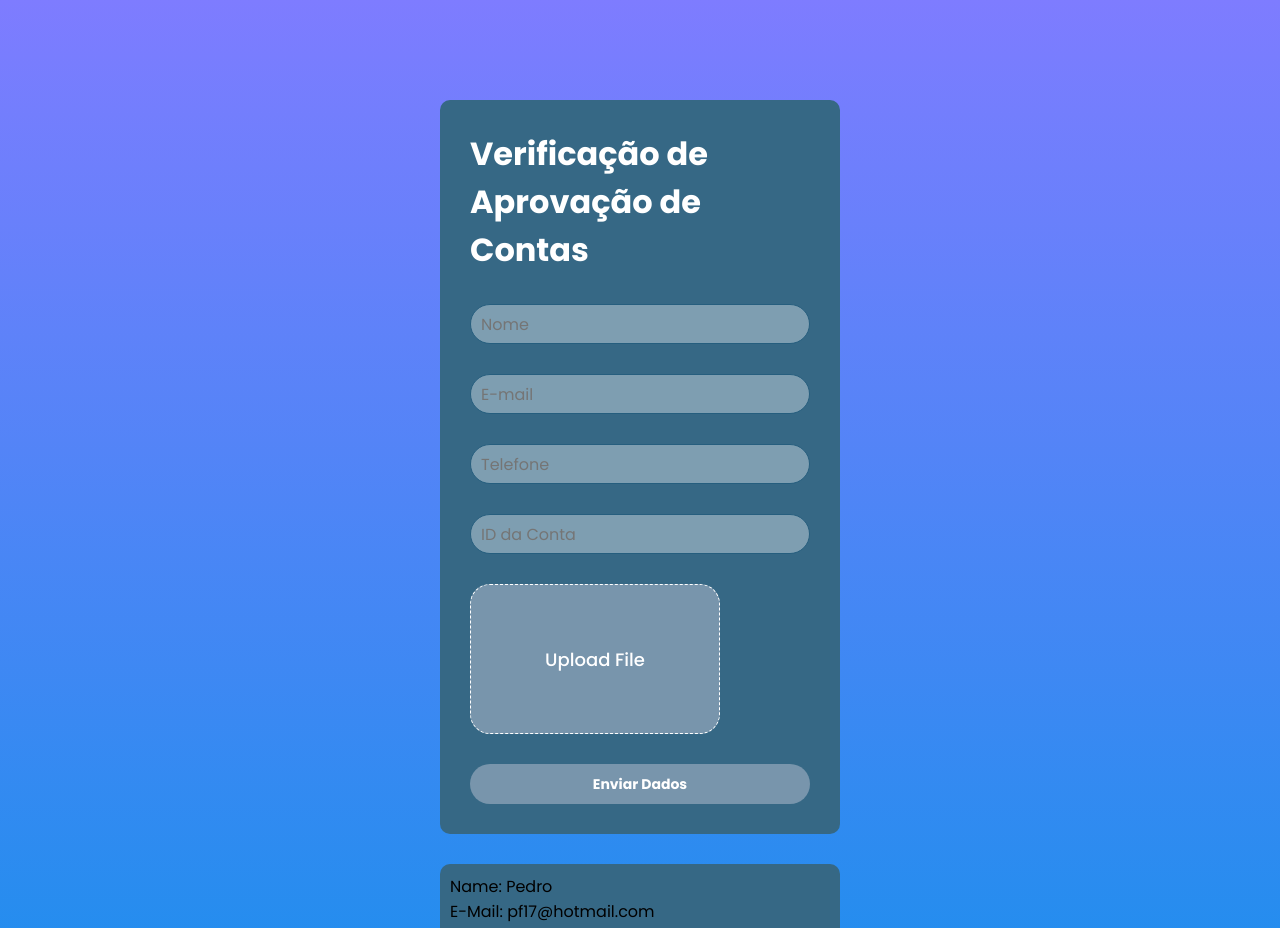
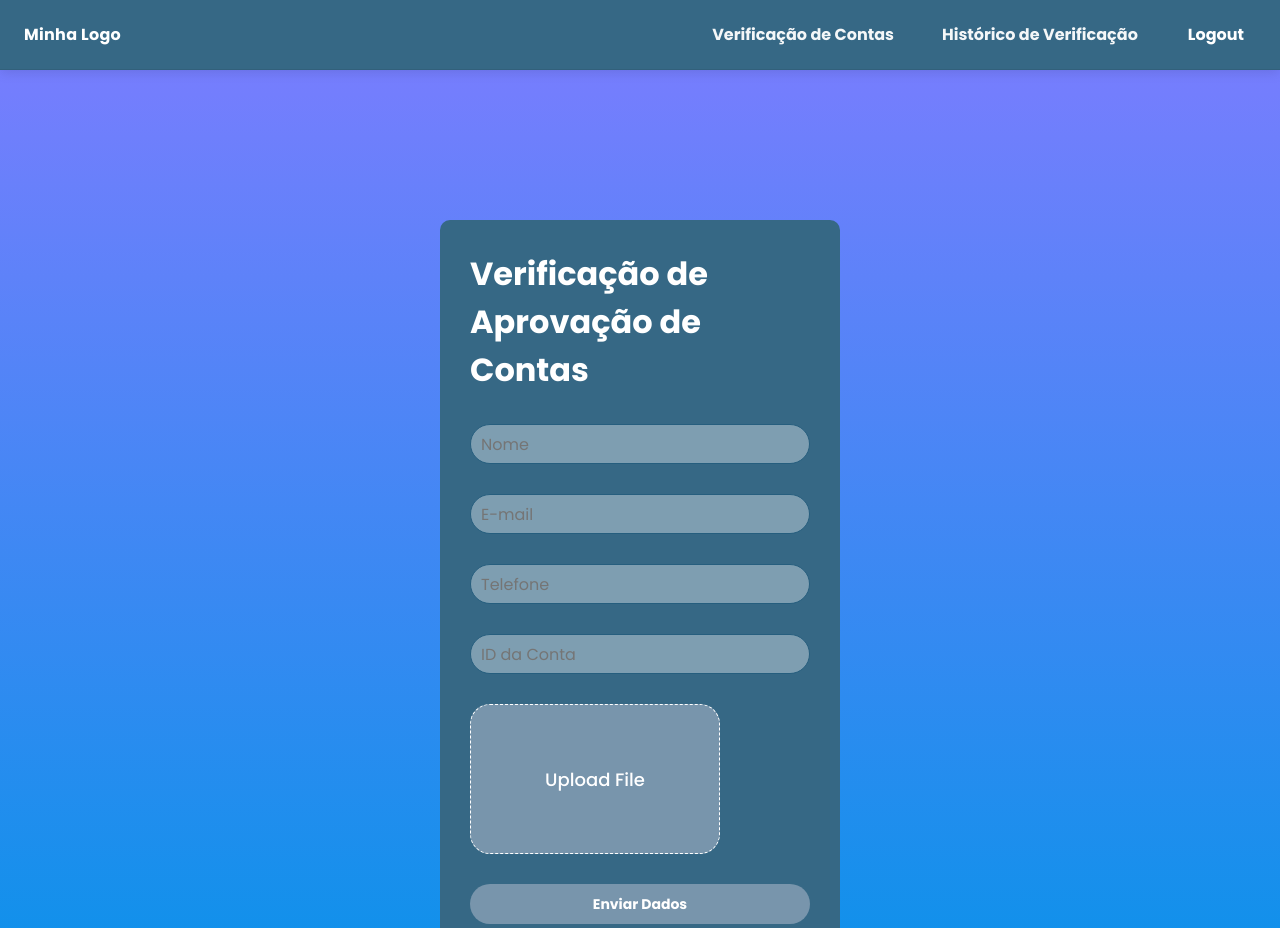
Before and after one commit to pedrosilva2604/project-solo-Pedro-FRONT_END, a React (Vite) app in the folder Gestão-Interna/: page /verificacao in a window 1280 px wide. Shown: the top 928 px of the page. Built offline with nearby package versions, Linux system fonts and the light colour scheme; a web font is replaced by a local one.

Commit message:
Implementação de NavBar e estruturação de pastas, para melhor organização das pages

```diff
--- a/Gestão-Interna/package.json
+++ b/Gestão-Interna/package.json
@@ -11,13 +11,14 @@
   },
   "dependencies": {
     "react": "^19.1.1",
-    "react-dom": "^19.1.1"
+    "react-dom": "^19.1.1",
+    "react-router-dom": "^7.9.1"
   },
   "devDependencies": {
     "@eslint/js": "^9.33.0",
     "@types/react": "^19.1.10",
     "@types/react-dom": "^19.1.7",
-    "@vitejs/plugin-react": "^5.0.0",
+    "@vitejs/plugin-react": "^5.0.3",
     "eslint": "^9.33.0",
     "eslint-plugin-react-hooks": "^5.2.0",
     "eslint-plugin-react-refresh": "^0.4.20",
--- /dev/null
+++ b/Gestão-Interna/src/App.jsx
@@ -0,0 +1,16 @@
+import React from "react";
+import { Routes, Route, Navigate } from "react-router-dom";
+import NavBar from "./components/NavBar/NavBar.jsx";
+import Verificacao from "./pages/Verificacao/Verificacao.jsx";
+
+export default function App() {
+  return (
+    <>
+      <NavBar />
+      <Routes>
+        <Route path="/" element={<Navigate to="/verificacao" replace />} />
+        <Route path="/verificacao" element={<Verificacao />} />
+      </Routes>
+    </>
+  );
+}
--- /dev/null
+++ b/Gestão-Interna/src/components/NavBar/NavBar.css
@@ -0,0 +1,73 @@
+:root{
+  --primary: #366885;   /* barra/base */
+  --accent:  #7895ac;   /* hover/realce */
+  --text:    #fff;      /* texto */
+  --dark:    #265e7e;   /* ativo/borda interna */
+  --muted:   #7e9eb1;   /* estados suaves/visited */
+}
+
+/* barra */
+.navbar {
+  position: sticky; top: 0; z-index: 50;
+  display: flex; align-items: center; justify-content: space-between;
+  padding: 14px 24px;
+  background: var(--primary);
+  color: var(--text);
+  box-shadow: 0 2px 12px rgba(0,0,0,.12);
+  border-bottom: 1px solid rgba(0,0,0,.08);
+}
+
+/* logo */
+.navbar__logo {
+  font-weight: 700;
+  letter-spacing: .3px;
+}
+
+/* lista de links */
+.navbar__links {
+  display: flex; gap: 28px; align-items: center;
+  list-style: none; margin: 0; padding: 0;
+  font-weight: bold;
+}
+
+/* links como “menu”, sem cara de link */
+.navlink {
+  text-decoration: none;
+  color: var(--text);
+  padding: 8px 10px;
+  border-radius: 10px;
+  transition: transform .15s ease, background-color .15s ease, opacity .15s ease;
+  opacity: .95;
+}
+
+.navlink:hover,
+.navlink:focus-visible {
+  background: color-mix(in srgb, var(--accent) 35%, transparent);
+  opacity: 1;
+}
+
+
+/* estados de link */
+.navbar__links a:visited { color: var(--text); }
+.navbar__links a:focus-visible { outline: 2px solid var(--accent); outline-offset: 2px; }
+
+/* botão logout */
+.navbar__logout {
+  all: unset;
+  cursor: pointer;
+  padding: 8px 12px;
+  border-radius: 10px;
+  transition: transform .15s ease, background-color .15s ease, opacity .15s ease;
+}
+
+.navbar__logout:hover,
+.navbar__logout:focus-visible {
+  background: color-mix(in srgb, var(--accent) 55%, transparent);
+}
+
+/* responsivo */
+@media (max-width: 640px) {
+  .navbar { padding: 12px 16px; }
+  .navbar__links { gap: 14px; }
+  .navlink, .navbar__logout { padding: 8px 10px; }
+}
--- /dev/null
+++ b/Gestão-Interna/src/components/NavBar/NavBar.jsx
@@ -0,0 +1,35 @@
+import React from 'react';
+import { NavLink } from 'react-router-dom';
+import './NavBar.css';
+
+const NavBar = () => {
+  return (
+    <nav className="navbar">
+      <div className="navbar__logo">Minha Logo</div>
+
+      <ul className="navbar__links">
+        <li>
+          <NavLink
+            to="/verificacao"
+            className={({ isActive }) => (isActive ? 'navlink active' : 'navlink')}
+          >
+            Verificação de Contas
+          </NavLink>
+        </li>
+        <li>
+          <NavLink
+            to="/historico"
+            className={({ isActive }) => (isActive ? 'navlink active' : 'navlink')}
+          >
+            Histórico de Verificação
+          </NavLink>
+        </li>
+        <li>
+          <button type="button" className="navbar__logout">Logout</button>
+        </li>
+      </ul>
+    </nav>
+  );
+};
+
+export default NavBar;
--- a/Gestão-Interna/src/main.jsx
+++ b/Gestão-Interna/src/main.jsx
@@ -1,11 +1,11 @@
-import { StrictMode } from "react";
+import React from "react";
 import { createRoot } from "react-dom/client";
-import Home from "./pages/home/App.jsx";
+import { BrowserRouter } from "react-router-dom";
 import "./index.css";
-
+import App from './App.jsx';
 
 createRoot(document.getElementById("root")).render(
-  <StrictMode>
-    <Home />
-  </StrictMode>,
+  <BrowserRouter>
+    <App />
+  </BrowserRouter>
 );
--- a/Gestão-Interna/src/pages/home/style.css
+++ b/Gestão-Interna/src/pages/Verificacao/Verificacao.css
@@ -20,6 +20,7 @@ form {
     max-width: 50%;
     width: 400px;
     margin-bottom: 20px;
+    margin-top: 50px;
 
     & button {
         border-radius: 30px;
@@ -57,4 +58,15 @@ form {
     padding: 10px;
     width: 400px;
     border-radius: 10px;
+
+    & p{
+        color: #fff;
+        font-weight: bold;
+    }
+
+    & span {
+        font-weight: normal;
+        font-size: 15px;
+    }
+
 }
--- /dev/null
+++ b/Gestão-Interna/src/pages/Verificacao/Verificacao.jsx
@@ -0,0 +1,26 @@
+import FileInput from "../../components/FileInput/FileInput";
+import "./Verificacao.css";
+import React from "react";
+
+function Verificacao() {
+
+  return (
+    <div className="container">
+      <form>
+        <h1>Verificação de Aprovação de Contas</h1>
+        <input placeholder="Nome" name="nome" type="text"/>
+        <input placeholder="E-mail" name="e-mail" type="email"/>
+        <input placeholder="Telefone" name="telefone" type="tel"/>
+        <input type="text" name="id-conta" placeholder="ID da Conta"  />
+        <FileInput />
+
+        <button type='button'> Enviar Dados </button>
+      </form>
+
+
+
+    </div>
+  );
+}
+
+export default Verificacao;
--- a/Gestão-Interna/src/pages/home/App.jsx
+++ /dev/null
@@ -1,54 +0,0 @@
-import FileInput from "../../../components/FileInput";
-import "./style.css";
-import React from "react";
-
-function Home() {
-
-  const users = [{
-    id: '1223141451',
-    name: 'Pedro',
-    email: 'pf17@hotmail.com',
-    celphone: '21973382788',
-    id_conta: '7000898778',
-    result: 'Aprovado'
-  },
-{
-  id: '12315415134',
-  name: 'Maria',
-  email: 'maria@hotmail.com',
-  celphone: '12315235252525',
-  id_conta: '7000234224',
-  result: 'Reprovado'
-}]
-
-
-  return (
-    <div className="container">
-      <form>
-        <h1>Verificação de Aprovação de Contas</h1>
-        <input placeholder="Nome" name="nome" type="text"/>
-        <input placeholder="E-mail" name="e-mail" type="email"/>
-        <input placeholder="Telefone" name="telefone" type="tel"/>
-        <input type="text" name="id-conta" placeholder="ID da Conta"  />
-        <FileInput />
-
-        <button type='button'> Enviar Dados </button>
-      </form>
-
-      {users.map( user => (
-        <div key={user.id} className="card">
-        <div>
-          <p>Name: {user.name} </p>
-          <p>E-Mail: {user.email} </p>
-          <p>Telefone: {user.celphone}</p>
-          <p>ID da conta: {user.id_conta}</p>
-          <p>Resultado: {user.result}</p>
-        </div>
-      </div>
-      ) )}
-
-    </div>
-  );
-}
-
-export default Home;
--- /dev/null
+++ b/package.json
@@ -0,0 +1,5 @@
+{
+  "dependencies": {
+    "react-router-dom": "^7.9.1"
+  }
+}
```
Also changed, not shown: Gestão-Interna/src/components/FileInput/FileInput.css (renamed from Gestão-Interna/components/FileInput.css), Gestão-Interna/src/components/FileInput/FileInput.jsx (renamed from Gestão-Interna/components/FileInput.jsx), 2 other files (tests, documents, lock files or other folders).
